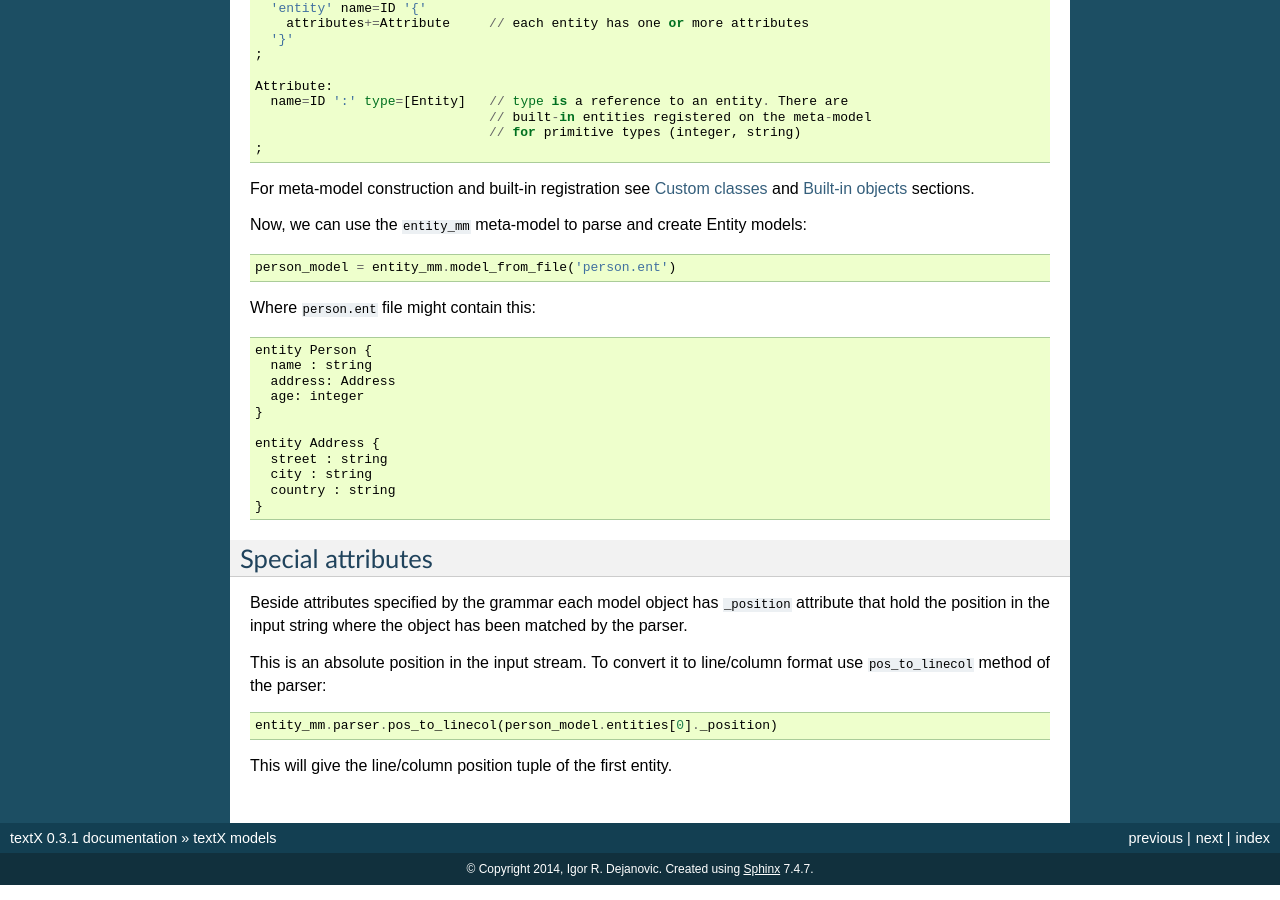
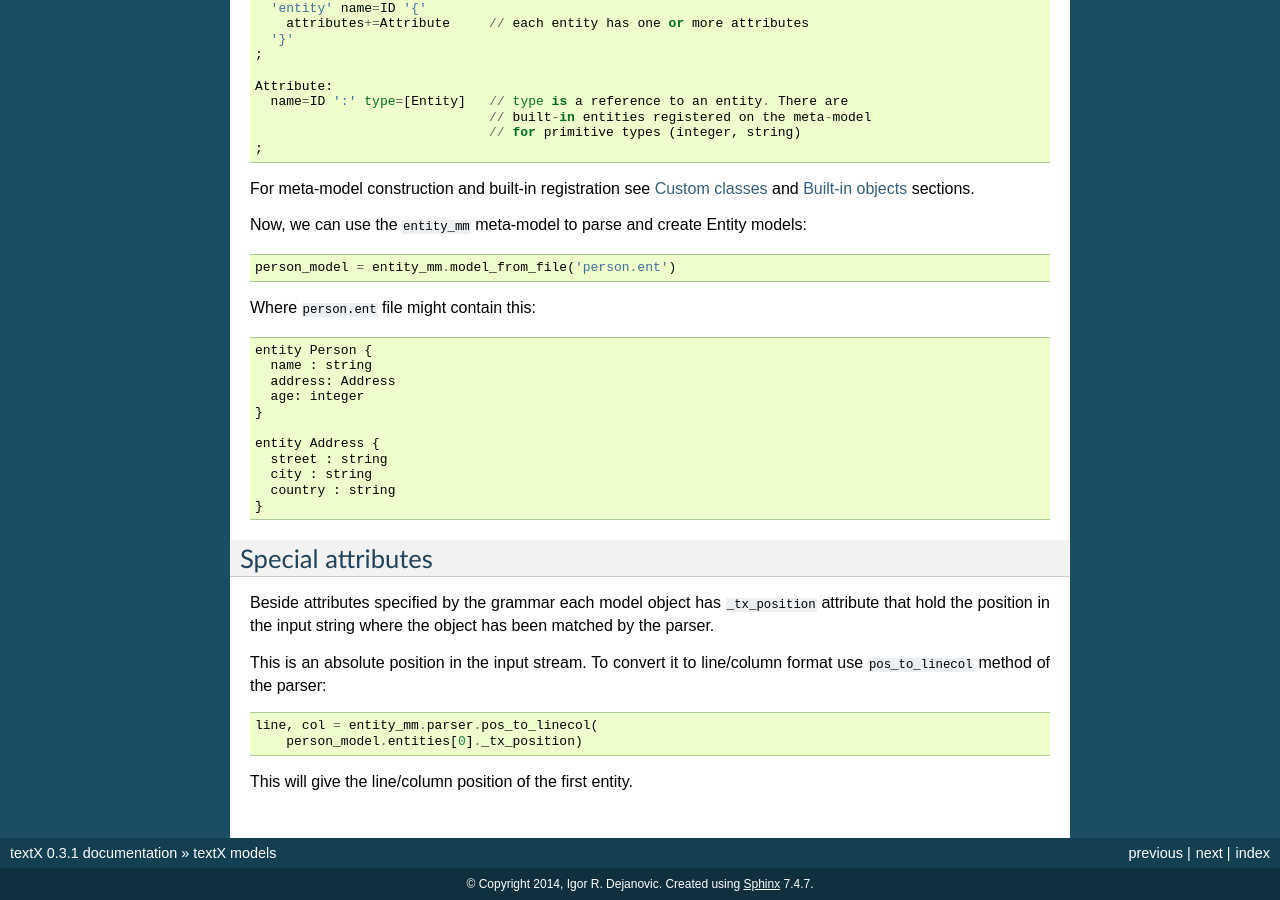
Before and after one commit to textX/textX, a Sphinx documentation site: the page built from docs/model.rst, in a window 1280 px wide and 900 px high, scrolled down 584 px. Built offline with Sphinx 7.4.7, drawn with Linux system fonts in a browser that asks for light colours.

Commit message:
Small change in the docs.

```diff
--- a/docs/model.rst
+++ b/docs/model.rst
@@ -74,12 +74,13 @@ Special attributes
 ------------------
 
 Beside attributes specified by the grammar each model object has
-:code:`_position` attribute that hold the position in the input string where
+:code:`_tx_position` attribute that hold the position in the input string where
 the object has been matched by the parser.
 
 This is an absolute position in the input stream. To convert it to line/column
 format use :code:`pos_to_linecol` method of the parser::
 
-  entity_mm.parser.pos_to_linecol(person_model.entities[0]._position)
+  line, col = entity_mm.parser.pos_to_linecol(
+      person_model.entities[0]._tx_position)
 
-This will give the line/column position tuple of the first entity.
+This will give the line/column position of the first entity.
```
